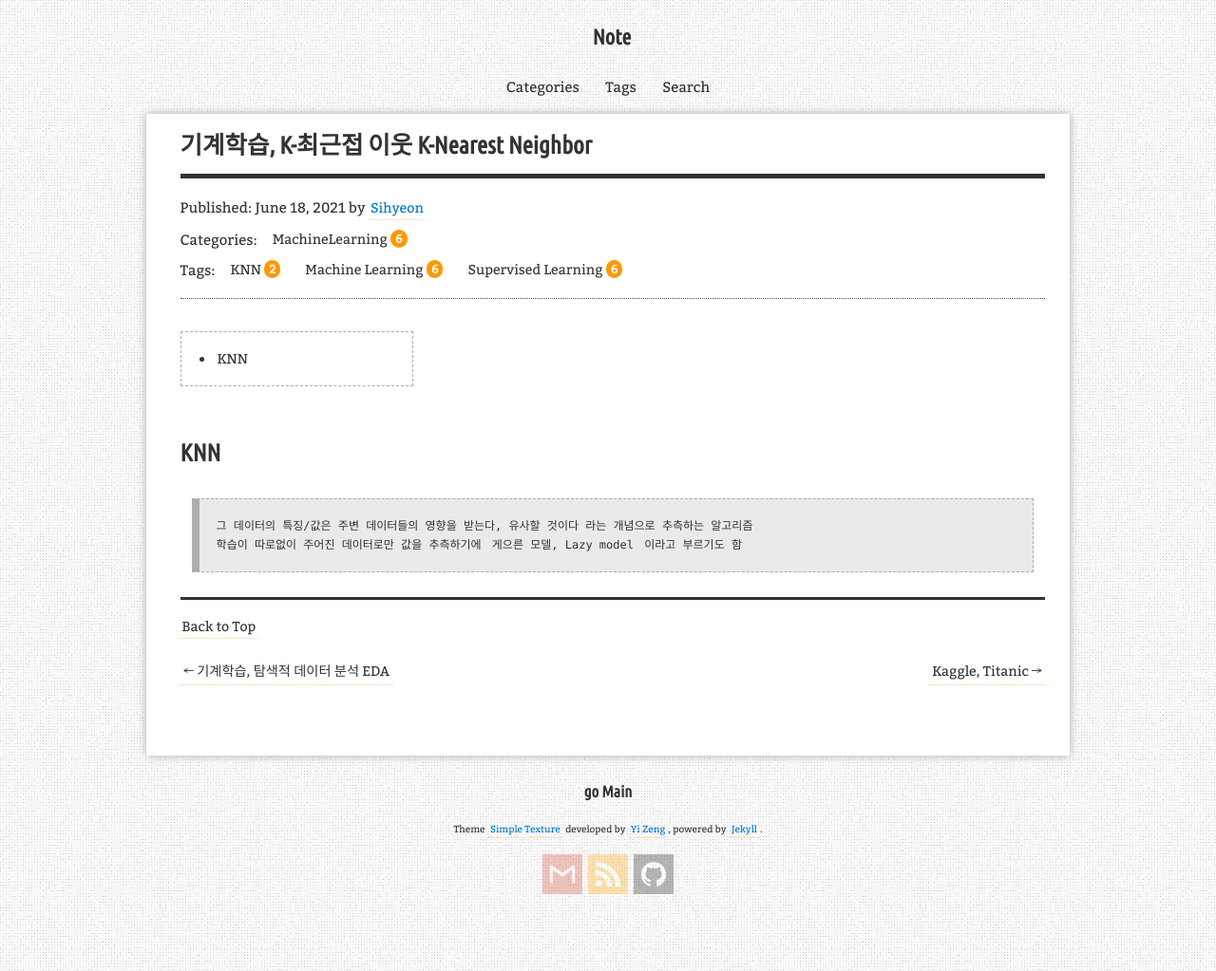
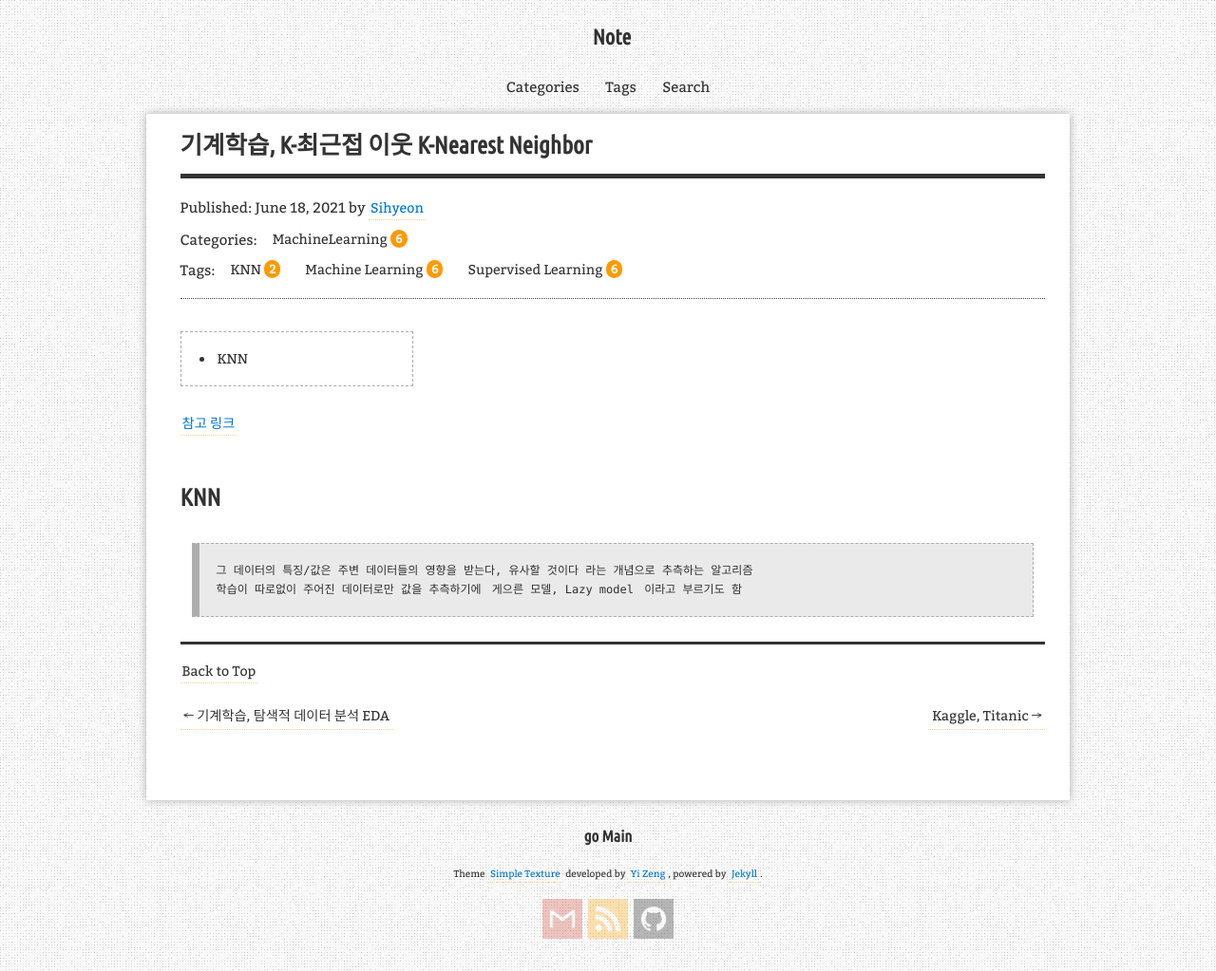
Before and after one commit to aristohyun/aristohyun.github.io, a Jekyll site: the page built from _posts/2021-06-18-KNN.md, in a window 1280 px wide. Shown: the whole page at 95% size. Built offline with Jekyll 4.4.1, drawn with Linux system fonts in a browser that asks for light colours; comment, search, counter and statistics services are not loaded.

Commit message:
Update 2021-06-18-KNN.md

```diff
--- a/_posts/2021-06-18-KNN.md
+++ b/_posts/2021-06-18-KNN.md
@@ -13,6 +13,8 @@ redirect_from:
 {:toc .toc}
 
 
+[참고 링크](https://ratsgo.github.io/machine%20learning/2017/04/17/KNN/)
+
 # KNN
 > 그 데이터의 특징/값은 주변 데이터들의 영향을 받는다, 유사할 것이다 라는 개념으로 추측하는 알고리즘
 > 학습이 따로없이 주어진 데이터로만 값을 추측하기에 `게으른 모델, Lazy model` 이라고 부르기도 함
```
